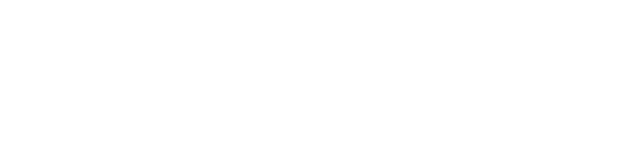
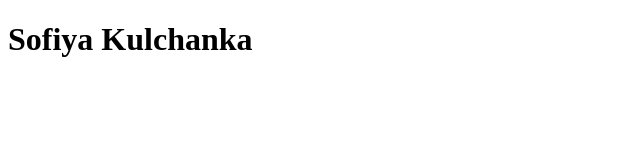
Before and after one commit to SofiyaKulchanka/rsschool-cv, a plain HTML site: page index.html in a window 1280 px wide. Shown: the whole page, without its empty margins (0-640 px from the left). Drawn offline with Linux system fonts and the light colour scheme.

Commit message:
feat: add h1 tag

```diff
--- a/index.html
+++ b/index.html
@@ -6,6 +6,6 @@
 
     </head>
     <body>
-
+        <h1>Sofiya Kulchanka</h1>
     </body>
 </html>
```
